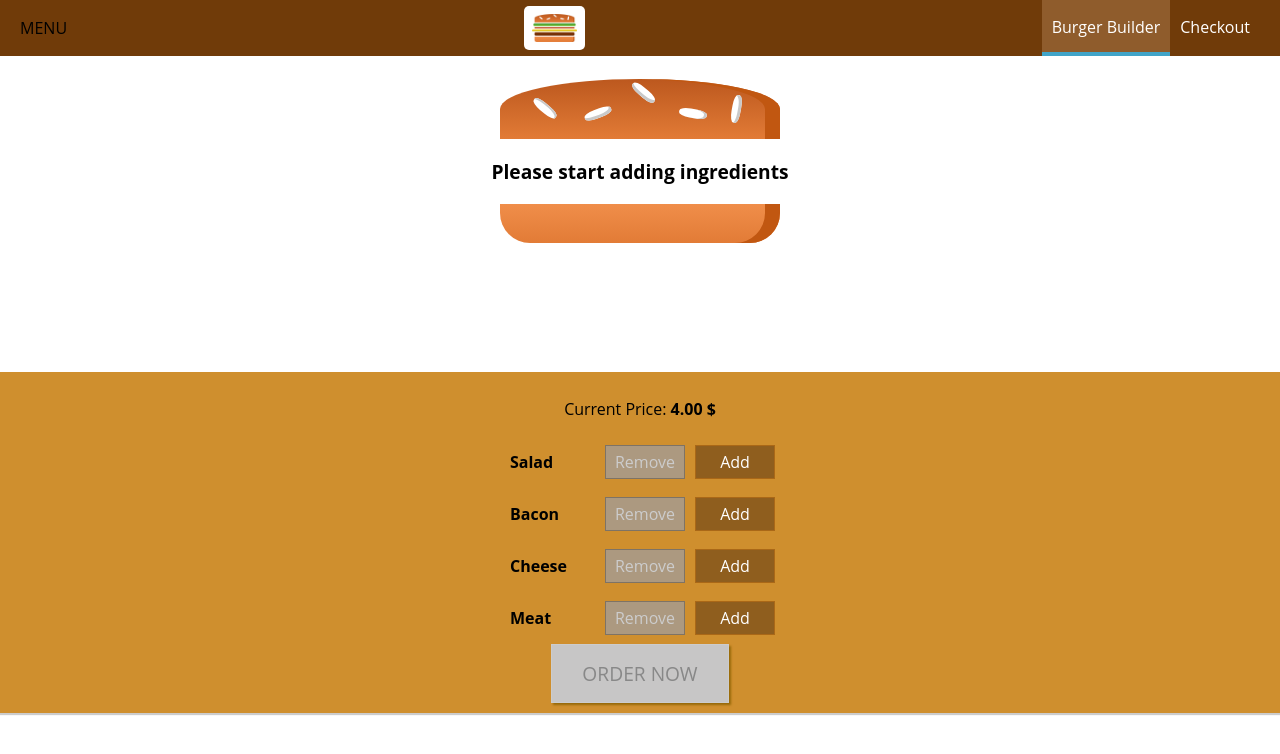
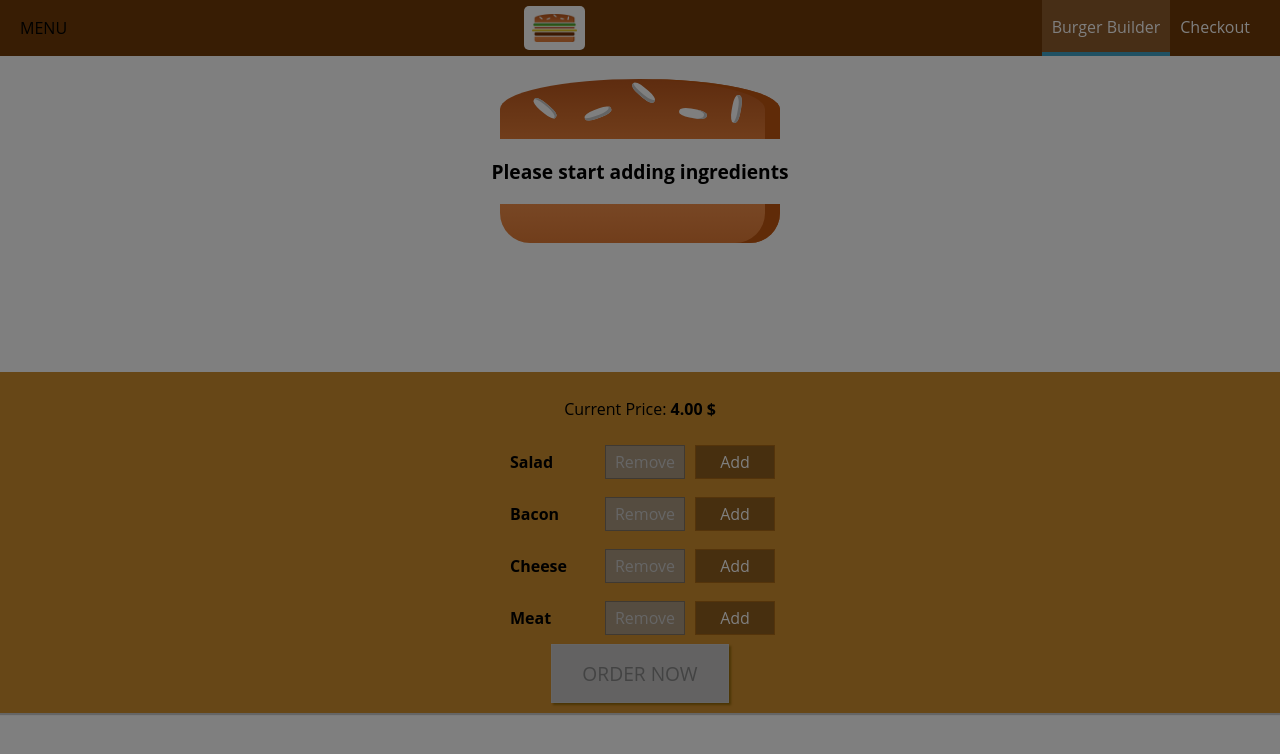
Before and after one commit to aniketstiwari/burger_application, a React (Create React App) app: page / in a window 1280 px wide. Shown: the top 754 px of the page. Built offline with nearby package versions, Linux system fonts and the light colour scheme; the HTML template or start-up script is replaced by a standard one.

Commit message:
[149] reusing the backdrop

```diff
--- a/src/components/Layout/Layout.js
+++ b/src/components/Layout/Layout.js
@@ -1,17 +1,29 @@
-import React from 'react';
+import React, { Component } from 'react';
 import Aux from '../../hoc/Aux';
 import classes from './Layout.module.css';
 import ToolBar from '../Navigation/Toolbar/Toolbar';
 import SideDrawer from '../Navigation/SideDrawer/SideDrawer';
 
-const Layout = (props) => (
+class Layout extends Component {
+    state = {
+        showSideDrawer: true
+    }
+
+    SideDrawerClosedHandler = () => {
+        this.setState({showSideDrawer: false})
+    }
+
+    render() {
+        return (
             <Aux>
                 <ToolBar/>
-        <SideDrawer />
+                <SideDrawer open={this.state.showSideDrawer} closed={this.SideDrawerClosedHandler} />
                 <main className={classes.Content}>
-            {props.children}
+                    {this.props.children}
                 </main>
             </Aux>
         )
+    }
+}
 
 export default Layout;
--- a/src/components/Navigation/SideDrawer/SideDrawer.js
+++ b/src/components/Navigation/SideDrawer/SideDrawer.js
@@ -2,11 +2,18 @@
 import Logo from '../../Logo/Logo';
 import NavigationItems from '../NavigationItems/NavigationItems';
 import classes from './SideDrawer.module.css';
+import Backdrop from '../../UI/Backdrop/Backdrop';
+import Aux from '../../../hoc/Aux';
 
 const SideDrawer = (props) => {
-    //
+    let attachedClasses = [classes.SideDrawer, classes.Close];
+    if(props.open) {
+        attachedClasses = [classes.SideDrawer, classes.Open];
+    }
     return (
-        <div className={classes.SideDrawer}>
+        <Aux>
+            <Backdrop show={props.open} clicked={props.closed} />
+            <div className={attachedClasses.join(' ')}>
                 {/* <Logo height="11%" /> */}
                 <div className={classes.Logo}>
                     <Logo />
@@ -15,6 +22,7 @@
                     <NavigationItems />
                 </nav>
             </div>
+        </Aux>
     )
 };
 
```
Lines whose indentation alone changed are shown as unchanged.
